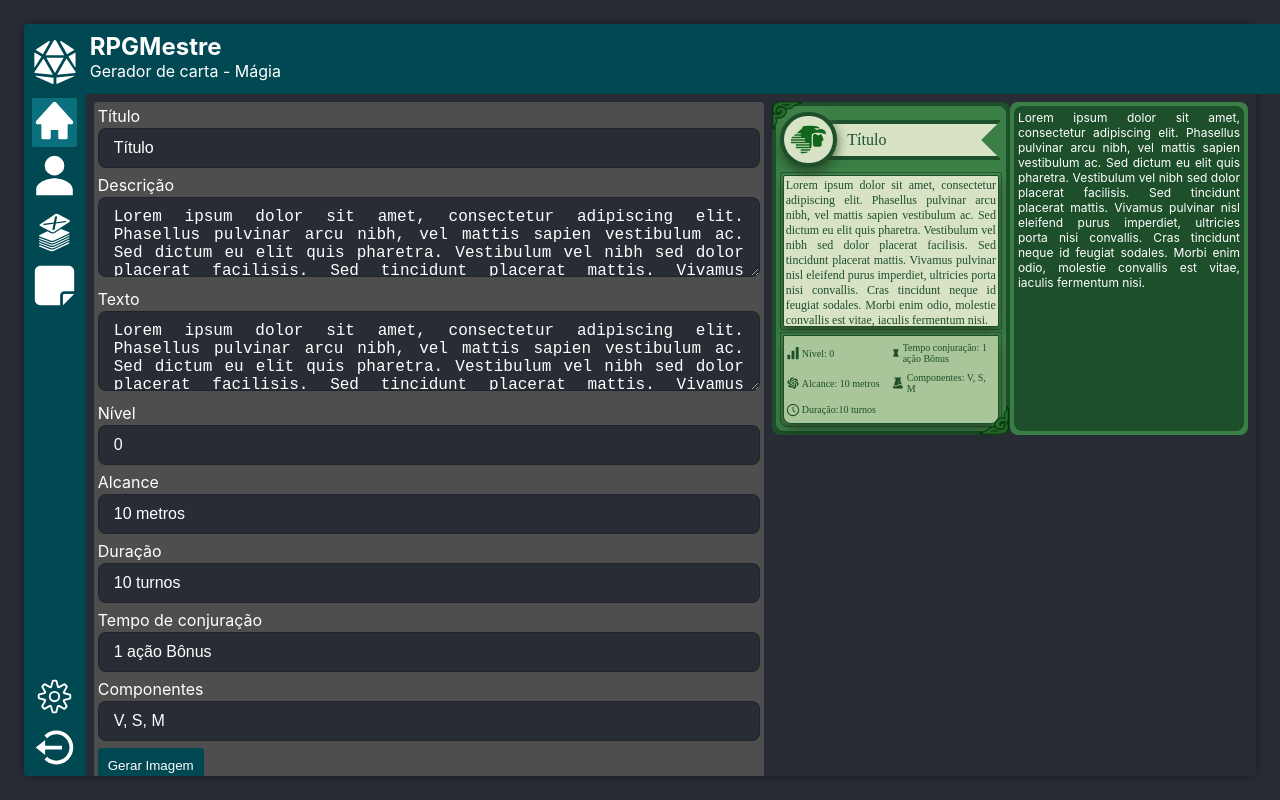
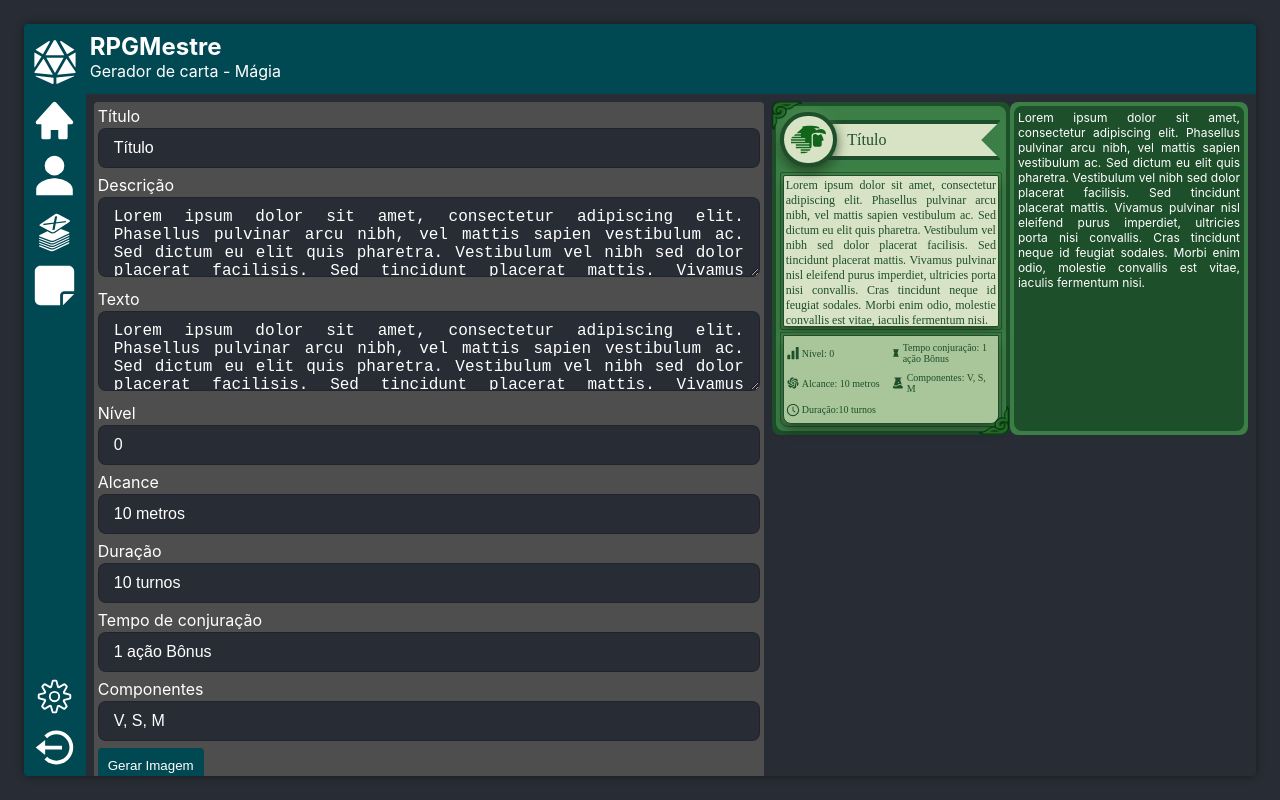
Before and after one commit to gabrielvedanaqueiroz/rpgmestre, a Next.js app: page /cartas/magia in a window 1280 px wide. Built offline with nearby package versions, Linux system fonts and the light colour scheme; a web font is replaced by a local one.

Commit message:
ajustes no sidebar para reconhecero o link da pagina

```diff
--- a/src/components/header/header.css
+++ b/src/components/header/header.css
@@ -5,15 +5,23 @@
   background-color: var(--cor-secundaria);
   align-items: center;
   border-top-right-radius: 4px;
-  position: fixed;
-  top: 24px;
+  margin-top: -70px;
   z-index: 999999999;
   color: white;
+  position: static;
+  top: 0px;
 }
 
-
+/* fiz isso pq comecou a dar erro */
+/*
 @media screen and (max-width: 600px)  {
     .hd-container{
       top: 0;
     }
-}
+} */
+
+/* @media screen and (mix-width: 1280px)  {
+    .hd-container{
+       width: calc(100vw - 5.7%);
+    }
+} */
--- a/src/components/sidebar/index.tsx
+++ b/src/components/sidebar/index.tsx
@@ -2,7 +2,6 @@
 
 import './sidebar.css';
 import { memo } from "react";
-import { useState } from 'react';
 import logo from '@/res/logo.svg';
 import Image from 'next/image';
 import Link from 'next/link';
@@ -11,52 +10,55 @@ import { GiCardBurn } from 'react-icons/gi';
 import { CiSettings } from 'react-icons/ci';
 import { BiLogOutCircle, BiSolidHome } from 'react-icons/bi';
 import { FaNoteSticky } from "react-icons/fa6";
+import { usePathname } from 'next/navigation';
 
 function Sidebar() {
 
-  const [menu, setMenu] = useState<number>(1);
+  const pathName = usePathname();
 
   return(
-    <nav className='sd-container'>
+    <aside className='sd-container'>
+
       <Image className='sd_logo'src={logo} alt='RPGMestre'/>
+
       <ul className='sd-div-top'>
-        <li key='sdbt1' className={menu===1?'sd-div-item-selecionado': 'sd-div-item'} >
+        <li key='sdbt1' className={pathName === '/'?'sd-div-item-selecionado': 'sd-div-item'} >
           <Link href='/'>
-            <BiSolidHome size={45} color='#fff' className='sd-container-img' onClick={()=>{setMenu(1)}}/>
+            <BiSolidHome size={45} color='#fff' className='sd-container-img'/>
           </Link>
         </li>
 
-        <li key='sdbt2' className={menu===2?'sd-div-item-selecionado': 'sd-div-item'} >
+        <li key='sdbt2' className={pathName === '/personagens'?'sd-div-item-selecionado': 'sd-div-item'} >
           <Link href='/personagens'>
-            <IoPersonSharp size={45} color='#fff' className='sd-container-img' onClick={()=>{setMenu(2)}}/>
+            <IoPersonSharp size={45} color='#fff' className='sd-container-img'/>
           </Link>
         </li>
 
-        <li key='sdbt3' className={menu===3?'sd-div-item-selecionado': 'sd-div-item'} >
+        <li key='sdbt3' className={pathName === '/cartas'?'sd-div-item-selecionado': 'sd-div-item'} >
           <Link href='/cartas'>
-            <GiCardBurn size={45} color='#fff' className='sd-container-img' onClick={()=>{setMenu(3)}}/>
+            <GiCardBurn size={45} color='#fff' className='sd-container-img'/>
           </Link>
         </li>
 
-        <li key='sdbt4' className={menu===4?'sd-div-item-selecionado': 'sd-div-item'} >
+        <li key='sdbt4' className={pathName === '/anotacoes'?'sd-div-item-selecionado': 'sd-div-item'} >
           <Link href='/anotacoes'>
-            <FaNoteSticky size={45} color='#fff' className='sd-container-img' onClick={()=>{setMenu(4)}}/>
+            <FaNoteSticky size={45} color='#fff' className='sd-container-img'/>
           </Link>
         </li>
 
       </ul>
 
       <ul className='siv-div-bottom'>
-        <li key='sdbb1' className={menu===5?'sd-div-item-selecionado': 'sd-div-item'} >
+        <li key='sdbb1' className={pathName === '/perfil'?'sd-div-item-selecionado': 'sd-div-item'} >
           <Link href='/perfil'>
-            <CiSettings size={45} color='#fff' className='sd-container-img' onClick={()=>{setMenu(5)}}/>
+            <CiSettings size={45} color='#fff' className='sd-container-img'/>
           </Link>
         </li>
-        <li key='sdbb2' className={menu===6?'sd-div-item-selecionado': 'sd-div-item'} >
-          <BiLogOutCircle size={45} color='#fff'  className='sd-container-img' onClick={()=>{setMenu(6)}}/>
+        <li key='sdbb2' className={'sd-div-item'} >
+          <BiLogOutCircle size={45} color='#fff'  className='sd-container-img'/>
         </li>
       </ul>
-    </nav>
+    </aside>
   )
 }
 
```
